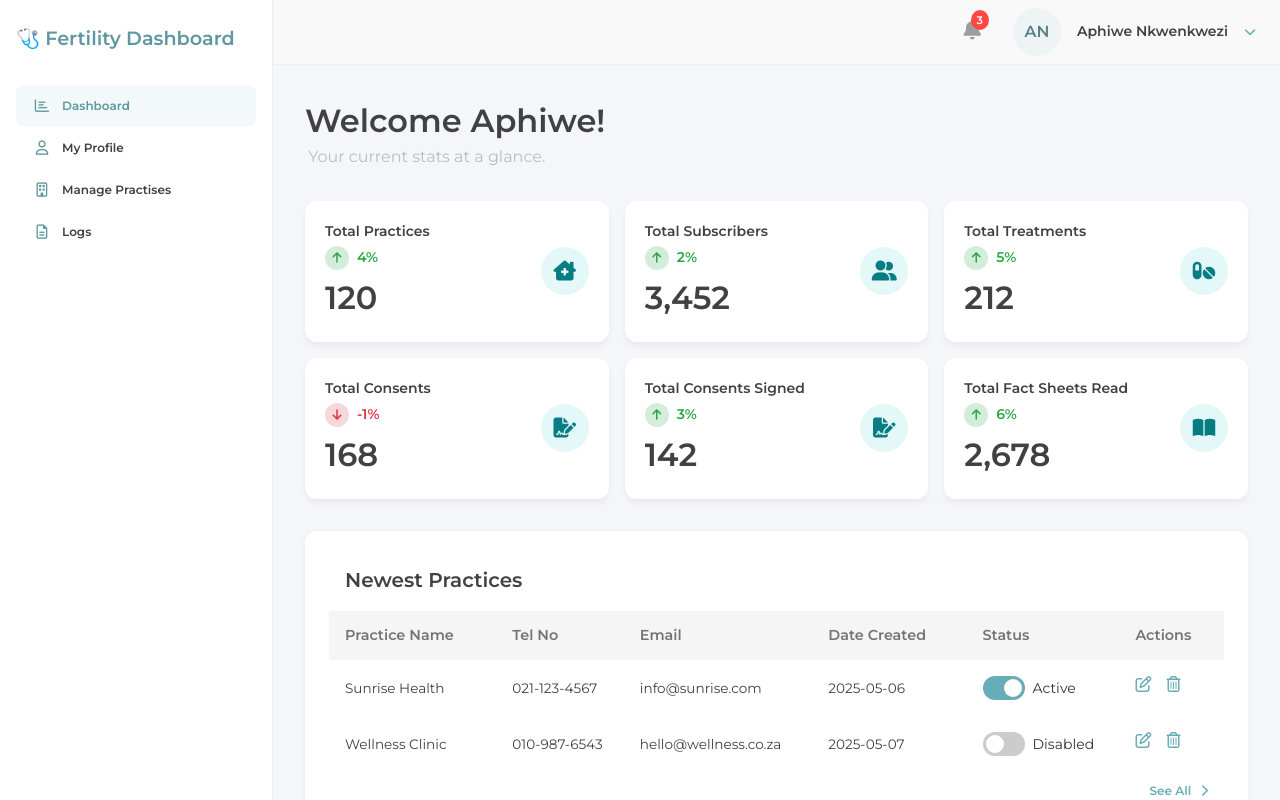
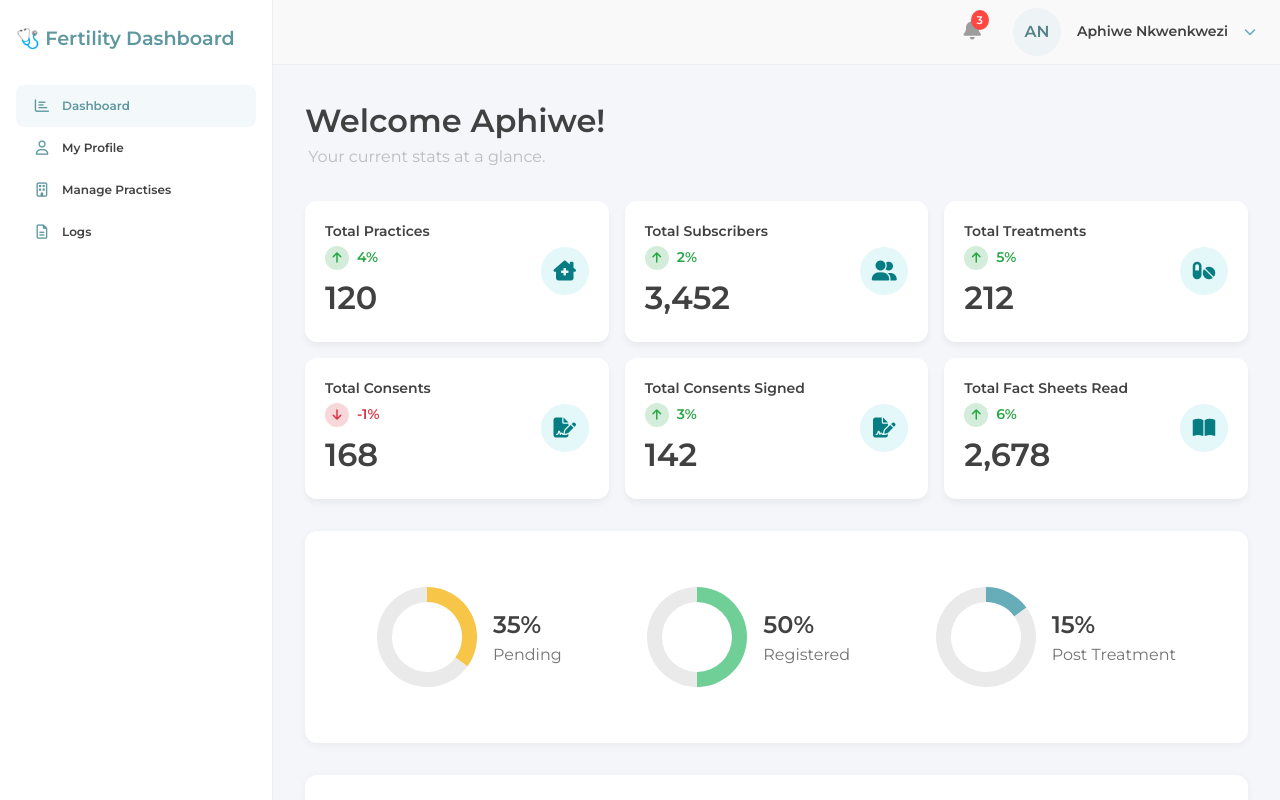
Before and after one commit to AphiweNkwenkwezi/fertilityjourney, a Vue app in the folder ClientApp/fertility-journey-dashboard/: page / in a window 1280 px wide. Built offline with nearby package versions, Linux system fonts and the light colour scheme.

Commit message:
added charts section

```diff
--- a/ClientApp/fertility-journey-dashboard/package.json
+++ b/ClientApp/fertility-journey-dashboard/package.json
@@ -11,7 +11,9 @@
   },
   "dependencies": {
     "@fortawesome/fontawesome-free": "^6.7.2",
+    "chart.js": "^4.4.9",
     "vue": "^3.5.13",
+    "vue-chartjs": "^5.3.2",
     "vue-router": "^4.5.1"
   },
   "devDependencies": {
--- /dev/null
+++ b/ClientApp/fertility-journey-dashboard/src/components/ChartsSection.vue
@@ -0,0 +1,34 @@
+<template>
+  <div style="margin-bottom: 2rem;">
+    <BaseCard>
+      <section class="charts-section">
+        <DonutChart label="Pending" :percentage="35" color="#F7C548" />
+        <DonutChart label="Registered" :percentage="50" color="#6FCF97" />
+        <DonutChart label="Post Treatment" :percentage="15" color="#67ADB9" />
+      </section>
+    </BaseCard>
+  </div>
+</template>
+
+  <script>
+  import DonutChart from './DonutChart.vue';
+  import BaseCard from './BaseCard.vue';
+
+  export default {
+    name: 'ChartsSection',
+    components: {
+      DonutChart,
+      BaseCard,
+     },
+  };
+  </script>
+
+  <style scoped>
+  .charts-section {
+    display: flex;
+    justify-content: space-between;
+    padding: 1rem 2rem;
+    gap: 1rem;
+    flex-wrap: wrap;
+  }
+  </style>
--- /dev/null
+++ b/ClientApp/fertility-journey-dashboard/src/components/DonutChart.vue
@@ -0,0 +1,77 @@
+<template>
+    <div class="donut-chart">
+      <Doughnut :data="chartData" :options="chartOptions" />
+      <div class="donut-info">
+        <p class="percentage">{{ percentage }}%</p>
+        <div class="label">{{ label }}</div>
+      </div>
+    </div>
+  </template>
+
+  <script>
+  import { Doughnut } from 'vue-chartjs';
+
+  export default {
+    name: 'DonutChart',
+    components: { Doughnut },
+    props: {
+      label: String,
+      percentage: Number,
+      color: String,
+    },
+    computed: {
+      chartData() {
+        return {
+          labels: ['Completed', 'Remaining'],
+          datasets: [
+            {
+              data: [this.percentage, 100 - this.percentage],
+              backgroundColor: [this.color, '#EAEAEA'],
+              borderWidth: 0,
+            },
+          ],
+        };
+      },
+      chartOptions() {
+        return {
+          cutout: '70%',
+          plugins: {
+            legend: { display: false },
+            tooltip: { enabled: false },
+          },
+        };
+      },
+    },
+  };
+  </script>
+
+<style scoped>
+.donut-chart {
+  display: flex;
+  align-items: center;
+  gap: 1rem;
+  margin: 1rem;
+}
+.donut-info {
+  display: flex;
+  flex-direction: column;
+  align-items: flex-start;
+}
+.donut-chart canvas {
+  width: 100px !important;
+  height: 100px !important;
+}
+
+.label {
+  font-weight: 400;
+  font-size: 1rem;
+  color: #747474;
+  white-space: nowrap;
+}
+.percentage {
+    font-weight: 700;
+    color: var(--color-text-grey);
+    font-size: 1.5rem;
+    margin-block: 0;
+}
+</style>
--- a/ClientApp/fertility-journey-dashboard/src/layout/DashboardLayout.vue
+++ b/ClientApp/fertility-journey-dashboard/src/layout/DashboardLayout.vue
@@ -26,8 +26,11 @@
             <StatCard title="Total Fact Sheets Read" value="2,678" :growth="6" icon="fas fa-book-open" />
           </div>
 
+          <!-- Charts summaries -->
+          <ChartsSection />
+
           <!-- New Practises Summary -->
-           <NewPractisesTable />
+          <NewPractisesTable />
 
           <router-view />
         </main>
@@ -40,6 +43,7 @@ import Sidebar from '@/components/Sidebar.vue';
 import Topbar from '@/components/Topbar.vue';
 import StatCard from '../components/StatCard.vue';
 import NewPractisesTable from '../components/NewPractisesTable.vue';
+import ChartsSection from '../components/ChartsSection.vue';
 
   export default {
     name: 'DashboardLayout',
@@ -48,6 +52,7 @@ import NewPractisesTable from '../components/NewPractisesTable.vue';
       Topbar,
       StatCard,
       NewPractisesTable,
+      ChartsSection,
     },
     data() {
       return {
--- a/ClientApp/fertility-journey-dashboard/src/main.js
+++ b/ClientApp/fertility-journey-dashboard/src/main.js
@@ -5,6 +5,31 @@ import App from './App.vue';
 import router from './router'
 import '@fortawesome/fontawesome-free/css/all.min.css';
 
+import {
+    Chart as ChartJS,
+    Title,
+    Tooltip,
+    Legend,
+    ArcElement,
+    CategoryScale,
+    LinearScale,
+    BarElement,
+    LineElement,
+    PointElement,
+  } from 'chart.js';
+
+  ChartJS.register(
+    Title,
+    Tooltip,
+    Legend,
+    ArcElement,
+    CategoryScale,
+    LinearScale,
+    BarElement,
+    LineElement,
+    PointElement
+  );
+
 const app = createApp(App)
 
 app.use(router)
```
Also changed, not shown: 1 other file (tests, documents, lock files or other folders).
